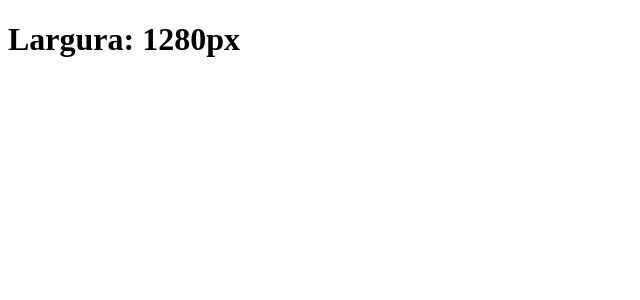
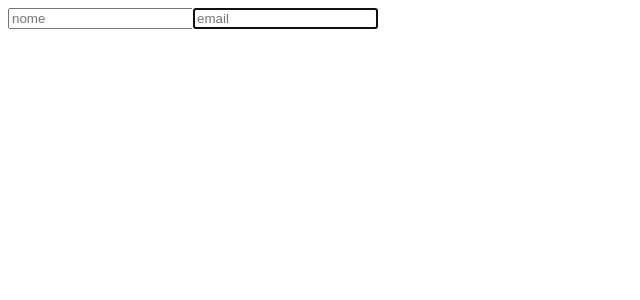
Before and after one commit to andressatomiozzo/react, a React (Vite) app in the folder exercises/: page / in a window 1280 px wide. Shown: the top 300 px of the page, without its empty margins (0-640 px from the left). Built offline with nearby package versions, Linux system fonts and the light colour scheme.

Commit message:
Exercícios - React Hooks - 210 - botando um input em foco assim que a página carregar

```diff
--- a/exercises/src/main.jsx
+++ b/exercises/src/main.jsx
@@ -1,11 +1,11 @@
 import { StrictMode } from 'react'
 import { createRoot } from 'react-dom/client'
 import './index.css'
-import App209 from './pages/209-largura_da_tela/App209'
+import App210 from './pages/210-Foco_no_input/App210'
 
 
 createRoot(document.getElementById('root')).render(
   <StrictMode>
-    <App209 />
+    <App210 />
   </StrictMode>,
 )
--- /dev/null
+++ b/exercises/src/pages/210-Foco_no_input/App210.jsx
@@ -0,0 +1,16 @@
+import React from "react";
+
+const App210 = () => {
+  const inputRef = React.useRef();
+  React.useEffect(() => {
+    inputRef.current.focus();
+  }, []);
+  return (
+    <form>
+      <input type="text" placeholder="nome" />
+      <input type="text" placeholder="email" ref={inputRef} />
+    </form>
+  );
+};
+
+export default App210;
```
Also changed, not shown: 1 other file (tests, documents, lock files or other folders).
